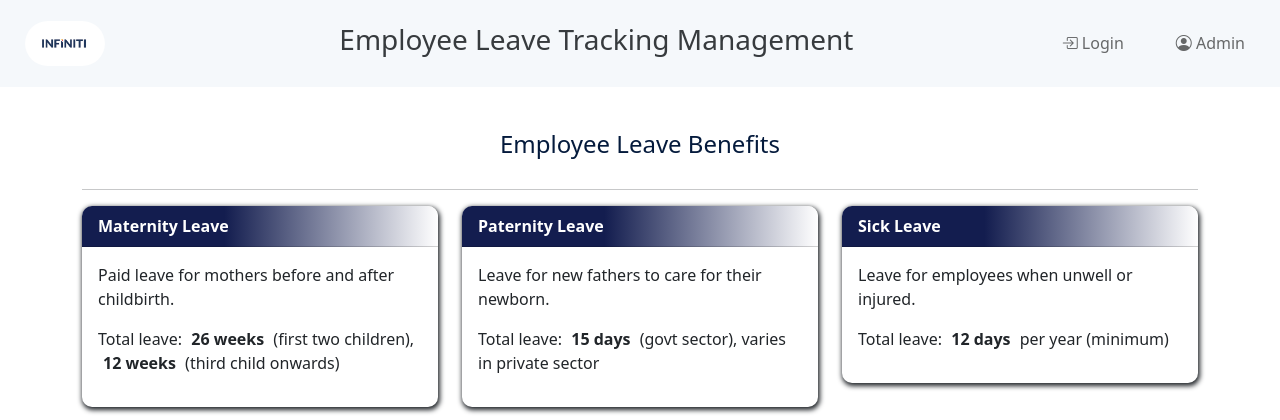
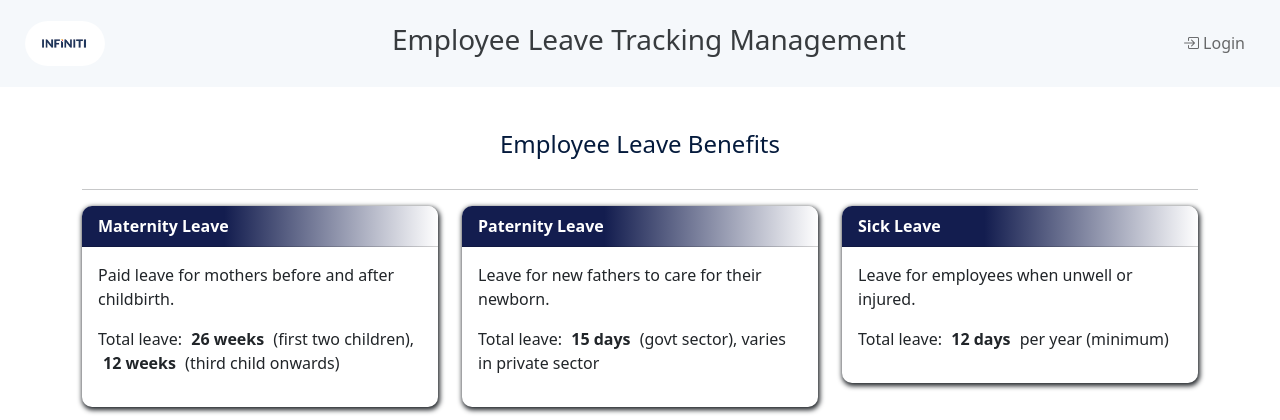
Before and after one commit to Vijithaaa/LeaveApp_MVC, a PHP site: page /new/ in a window 1280 px wide. Shown: the top 420 px of the page. Run offline with PHP 8.4, Linux system fonts and the light colour scheme.

Commit message:
modified authentication

```diff
--- a/App/Controller/AuthenticationController.php
+++ b/App/Controller/AuthenticateController.php
@@ -1,10 +1,11 @@
 <?php
+
 require_once './App/Model/AuthenticateModel.php';
 
 
 
 // AuthenticationController to authenticate admin or employee
-class AuthenticationController
+class AuthenticateController
 {
     public $model;
     public function __construct()
@@ -25,36 +26,42 @@ class AuthenticationController
     {
 
 
-        $login_type = isset($reqdata['type']) ? $reqdata['type'] : 'employee';
+        // $login_type = isset($reqdata['type']) ? $reqdata['type'] : 'employee';
 
-        $page_title = ucfirst($login_type) . " Login";
+        // $page_title = ucfirst($login_type) . " Login";
 
         $arr = [
-            'data' => ['login_type' => $login_type, 'page_title' => $page_title],
-            'path' => 'View/AuthView/loginView.php'
+            // 'data' => ['login_type' => $login_type, 'page_title' => $page_title],
+            'path' => 'View/AuthView/Login_View.php'
 
         ];
         return $arr;
     }
 
+
+
+
+
     // submit form either employee or admin based on type
+
     public function  submitform_emp_admin($reqdata = 'null')
     {
 
-        // Common variables
-        $errorMsg = '';
+        if(isset($reqdata['login'])){
+
+        }
 
 
-        $login_type = isset($reqdata['type']) ? $reqdata['type'] : 'employee';
+        // $login_type = isset($reqdata['type']) ? $reqdata['type'] : 'employee';
 
 
         if (isset($reqdata['login'])) {
 
-            $username = trim($reqdata['username']);
-            $password = trim($reqdata['password']);
+            $username = $reqdata['username'];
+            $password = $reqdata['password'];
 
 
-            if ($login_type == "admin") {
+            // if ($login_type == "admin") {
 
                 $userData = $this->model->adminAuth($username, $password);
 
@@ -75,12 +82,12 @@ class AuthenticationController
 
 
 
-                } else {
-                    $errorMsg = "Invalid admin credentials";
+                // } else {
+                //     $errorMsg = "Invalid admin credentials";
 
-                    setcookie('errorMsg', $errorMsg, time() + 2);
-                    header("Location: index.php?controller=authentication&action=showform_emp_admin");
-                }
+                //     setcookie('errorMsg', $errorMsg, time() + 2);
+                //     header("Location: index.php?controller=authenticate&action=showform_emp_admin");
+                // }
             } else {
 
                 $userData = $this->model->empAuthenticate($username, $password);
@@ -96,6 +103,8 @@ class AuthenticationController
                         'role_id' => $userData['msg']['role_id'],
                         'empImage' => $userData['msg']['employee_image'],
                         'emp_logged_in' => true
+
+
                     ];
                     session_regenerate_id(true); // Destroys old session
 
@@ -109,11 +118,18 @@ class AuthenticationController
 
                     $errorMsg = "Invalid employee credentials";
                     setcookie('errorMsg', $errorMsg, time() + 2);
-                    header("Location: index.php?controller=authentication&action=showform_emp_admin");
+                    header("Location: index.php?controller=authenticate&action=showform_emp_admin");
                 }
             }
         }
+    // }
     }
+
+
+
+
+
+
 
     // logout session
     public function logout($reqdata = 'null')
--- a/App/View/AdminView/approveView.php
+++ b/App/View/AdminView/approveView.php
@@ -36,7 +36,7 @@
                         <a class="nav-link" href="index.php?controller=admin&action=form"><i class="bi bi-person-badge-fill"></i> Register</a>
                     </li>
                     <li class="nav-item">
-                        <a class="nav-link text-danger" href="index.php?controller=Authentication&action=homepage"><i class="bi bi-box-arrow-right"></i> Logout</a>
+                        <a class="nav-link text-danger" href="index.php?controller=Authenticate&action=homepage"><i class="bi bi-box-arrow-right"></i> Logout</a>
                     </li>
                 </ul>
             </div>
--- a/App/View/CommonView/homeView.php
+++ b/App/View/CommonView/homeView.php
@@ -28,13 +28,18 @@
             <div class="d-flex">
                 <ul class="navbar-nav flex-row">
                     <li class="nav-item me-3">
-                        <a class="nav-link" href="index.php?controller=Authentication&amp;action=showform_emp_admin&amp;type=employee">
-                            <i class="bi bi-box-arrow-in-right"></i> Login
+                        <!-- <a class="nav-link" href="index.php?controller=Authentication&amp;action=showform_emp_admin&amp;type=employee"> -->
+                            <!-- <i class="bi bi-box-arrow-in-right"></i> Login -->
                         </a>
                     </li>
                     <li class="nav-item">
-                        <a class="nav-link" href="index.php?controller=Authentication&amp;action=showform_emp_admin&amp;type=admin">
-                            <i class="bi bi-person-circle"></i> Admin
+                        <!-- <a class="nav-link" href="index.php?controller=Authentication&amp;action=showform_emp_admin&amp;type=admin"> -->
+                            <!-- <i class="bi bi-person-circle"></i> Admin -->
+                        </a>
+                    </li>
+                    <li class="nav-item">
+                        <a class="nav-link" href="index.php?controller=Authenticate&amp;action=showform_emp_admin">
+                            <i class="bi bi-box-arrow-in-right"></i> Login
                         </a>
                     </li>
                 </ul>
@@ -137,12 +142,12 @@
     </div>
 
     <script src="https://cdn.jsdelivr.net/npm/bootstrap@5.3.0/dist/js/bootstrap.bundle.min.js"></script>
+
+    <footer class="app-footer">
+        <div class="footer-content">
+            <p>&copy; <?= date("Y")?> Employee Leave tracking Management. All rights reserved.</p>
+        </div>
+    </footer>
 </body>
 
-<footer class="app-footer">
-  <div class="footer-content">
-    <p>&copy; <?= date("Y")?> Employee Leave tracking Management. All rights reserved.</p>
-  </div>
-</footer>
-
 </html>
--- a/App/View/CommonView/navbar.php
+++ b/App/View/CommonView/navbar.php
@@ -58,7 +58,7 @@ if (isset($_SESSION['EMP']['emp_logged_in']) || $_SESSION['EMP']['emp_logged_in'
             <a class="nav-link text-dark" href="index.php?controller=employee&action=leavehistory"><i class="bi bi-chat-right-dots-fill"></i> Leave History</a>
           </li>
           <li class="nav-item">
-            <a class="nav-link text-danger" href="index.php?controller=Authentication&action=logout"><i class="bi bi-box-arrow-right"></i> Logout</a>
+            <a class="nav-link text-danger" href="index.php?controller=Authenticate&action=logout"><i class="bi bi-box-arrow-right"></i> Logout</a>
           </li>
         </ul>
       </div>
--- a/index.php
+++ b/index.php
@@ -8,7 +8,7 @@ include './App/Includes/helperfunction.php';
 require_once './App/Controller/mainController.php';
 
 
-$controller = $_GET['controller'] ?? 'authentication';
+$controller = $_GET['controller'] ?? 'authenticate';
 $action = $_GET['action'] ?? 'homepage';
 
 
```
Also changed, not shown: App/View/AuthView/Login_View.php (renamed from App/View/AuthView/loginView.php, +8 -10 lines).
